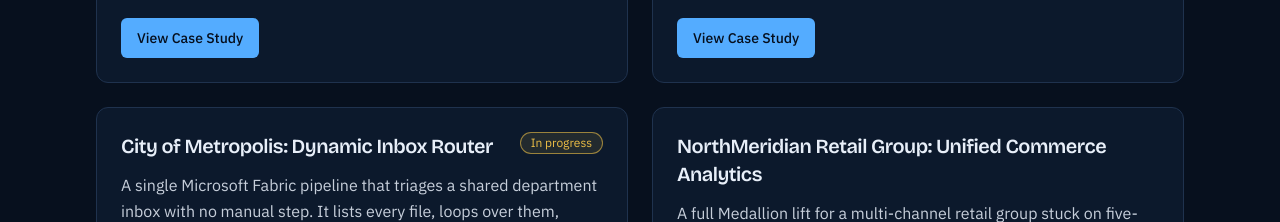
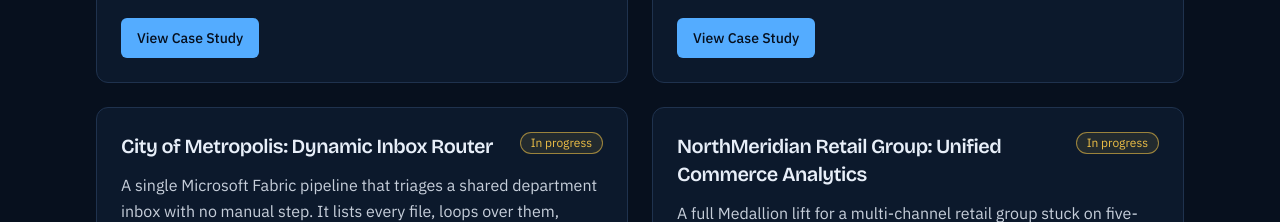
Before and after one commit to Umeshcoder3003/UmeshPortfolio, a Next.js app in the folder umesh-sahu-portfolio/portfolio/: page / in a window 1280 px wide. Shown: the part 5220-5442 px from the top of the page. Built offline with nearby package versions, Linux system fonts and the light colour scheme; no server answers.

Commit message:
Update projects.ts

```diff
--- a/umesh-sahu-portfolio/portfolio/src/data/projects.ts
+++ b/umesh-sahu-portfolio/portfolio/src/data/projects.ts
@@ -666,7 +666,7 @@
   {
     slug: "north-meridian-retail-unified-commerce-analytics",
     title: "NorthMeridian Retail Group: Unified Commerce Analytics",
-    status: "completed",
+    status: "in-progress",
     featured: true,
     summary:
       "A full Medallion lift for a multi-channel retail group stuck on five-way SQL joins and three copies of a region CSV. Four Azure SQL tables and a RegionMapping CSV flow through Bronze, Silver and a Gold star schema — Dim_Customers, Dim_Products, Dim_Date and a pre-aggregated Fact_Sales — orchestrated by a Master Pipeline that runs daily at 06:00 and finishes before the 08:00 reporting window.",
```
